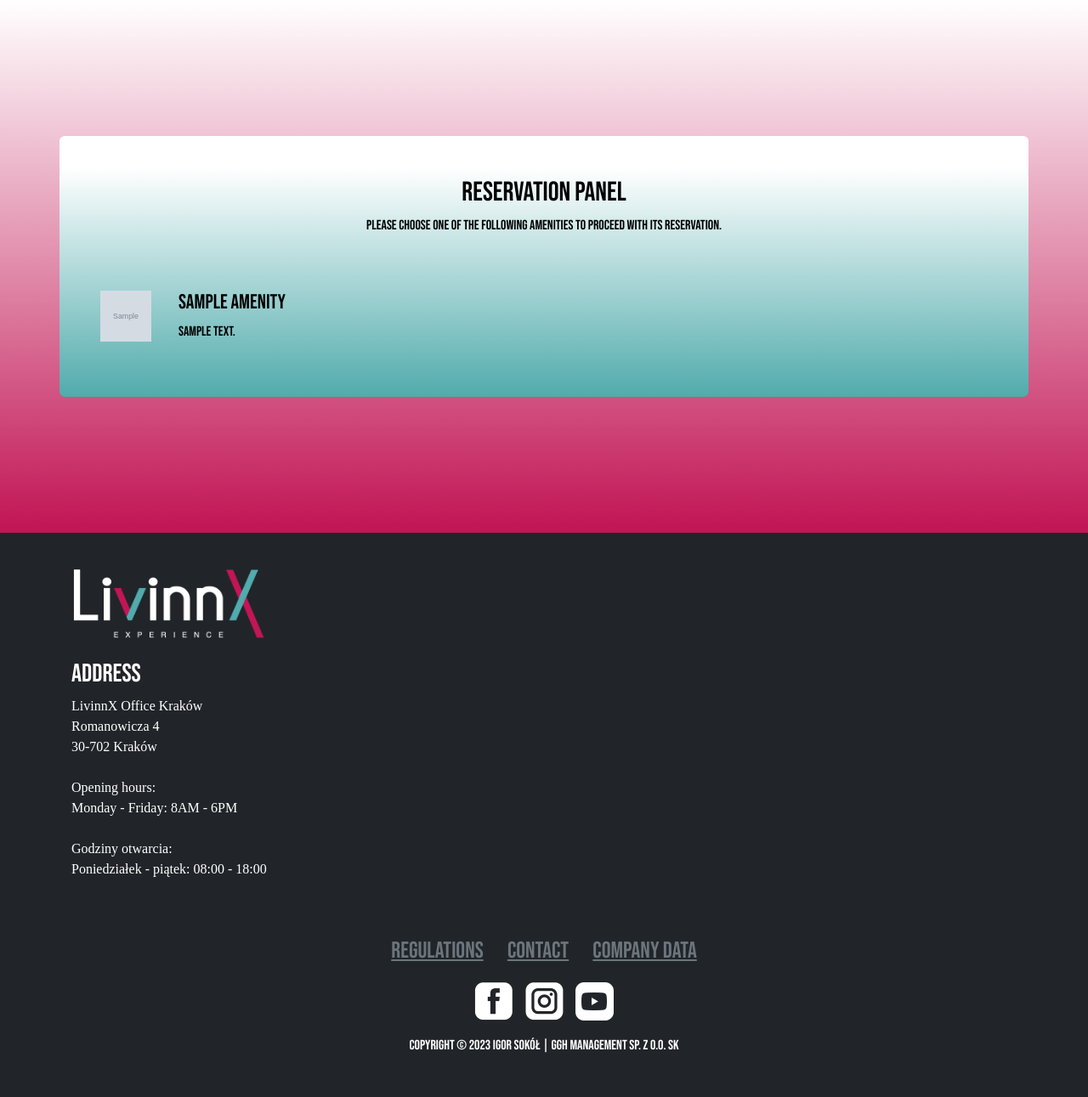
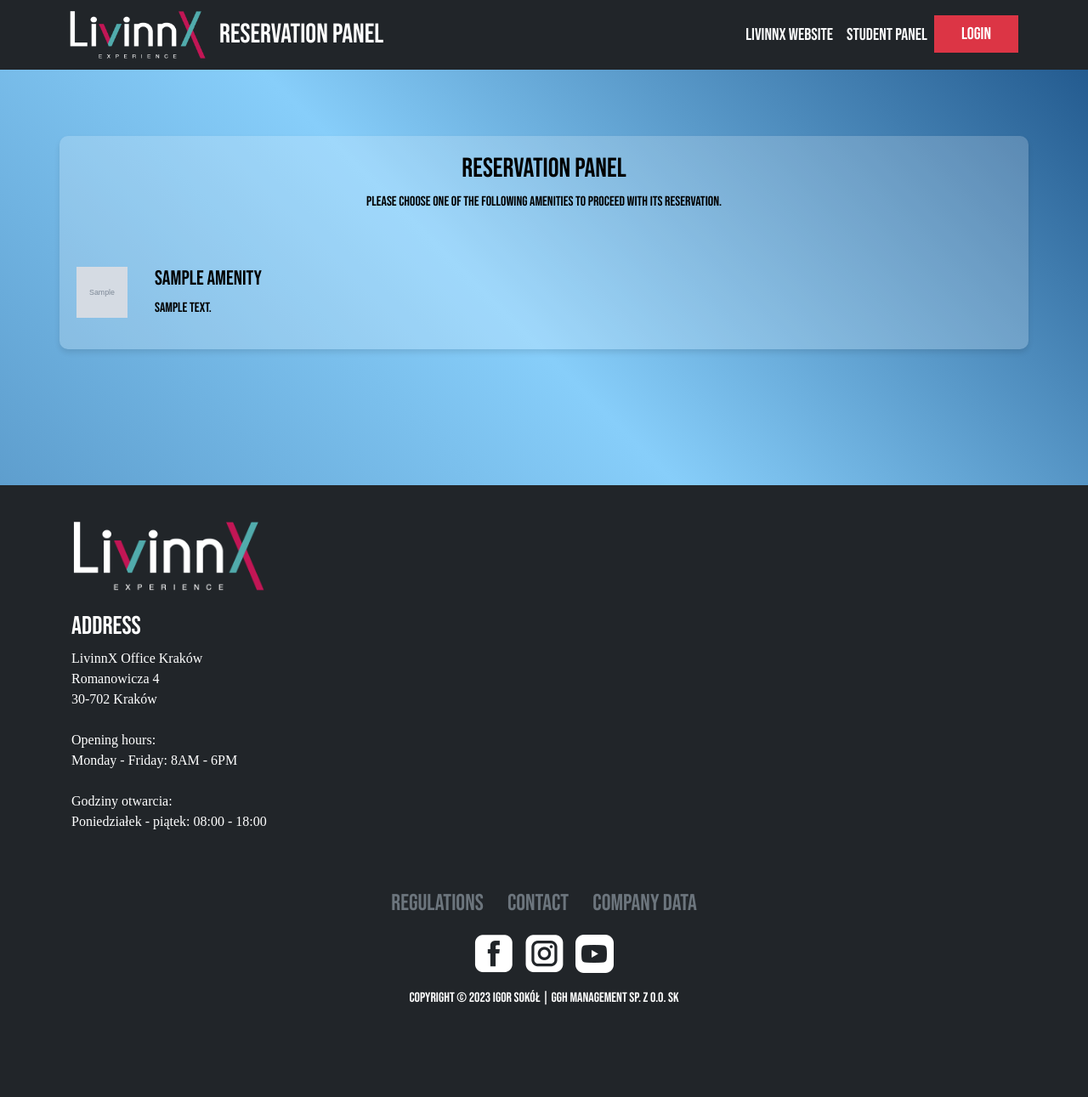
Before and after one commit to IgorSok4/LivinnX_Booking_Page_Django, a Django app: template templates/reservation/amenity_list.html in a window 1280 px wide. Shown: the whole page at 85% size. After the commit the page ends 1183 px from the top, so only its background shows below. Run offline with Django 3.2, Linux system fonts and the light colour scheme; the template is opened without the code that fills it: most values are stand-ins (such as "Sample title", 1, 10 or a date in 2020); grey boxes marked "Sample" are stand-in pictures; some libraries are stand-ins or nearby versions; some web fonts are replaced.

Commit message:
front update

```diff
--- a/templates/account/dashboard.html
+++ b/templates/account/dashboard.html
@@ -10,6 +10,7 @@
     }
     h5 {
         color: black;
+        font-size: 16px;
     }
     a {
         text-decoration: none;
--- a/templates/base.html
+++ b/templates/base.html
@@ -28,9 +28,9 @@
 </head>
 <body style="margin: 0px;color: #51abac;">
     <nav class="navbar navbar-dark navbar-expand-lg fixed-top bg-dark d-xl-flex align-items-xl-end portfolio-navbar gradient" style="color: rgb(0,0,0);background: rgb(0,0,0);border-color: rgb(0,0,0);">
-        <div class="container"><a class="navbar-brand logo" href="{% url 'index' %}"><img data-aos="fade" src="{% static 'img/livinn-logo.png' %}"></a><button data-bs-toggle="collapse" class="navbar-toggler" data-bs-target="#navbarNav"><span class="visually-hidden">Toggle navigation</span><span class="navbar-toggler-icon"></span></button>
+        <div class="container"><a class="navbar-brand logo" href="{% url 'index' %}"><img data-aos="fade" src="{% static 'img/livinn-logo.png' %}" style="width: 10rem;"></a><button data-bs-toggle="collapse" class="navbar-toggler" data-bs-target="#navbarNav"><span class="visually-hidden">Toggle navigation</span><span class="navbar-toggler-icon"></span></button>
             <div class="collapse navbar-collapse" data-aos="fade" data-aos-duration="950" id="navbarNav">
-                <h2 style="color: rgb(255,255,255);font-family: 'Bebas Neue', serif;">Reservation panel</h2>
+                <h2 style="color: rgb(255,255,255);font-family: 'Bebas Neue', serif; margin-bottom: 0px!important;">Reservation panel</h2>
                 <ul class="navbar-nav ms-auto">
                     <li class="nav-item"><a class="nav-link link-light" href="https://livinnxpoland.pl" style="font-family: 'Bebas Neue', serif;font-size: 20px;">LIVINNX WEBSITE</a></li>
                     <li class="nav-item"><a class="nav-link link-light" href="https://livinnx.panelnajemcy.pl/login" style="font-family: 'Bebas Neue', serif;font-size: 20px;">student panel</a></li>
--- a/templates/reservation/amenity_list.html
+++ b/templates/reservation/amenity_list.html
@@ -9,9 +9,49 @@
         color: black;
         font-family: 'Bebas Neue', serif;
     }
+    a {
+        text-decoration: none;
+    }
+    .amenity-text {
+        text-decoration: none;
+        background: transparent;
+        transition: 0.4s;
+        border-radius: 6px;
+    }
+    .amenity-text:hover {
+            background: rgba(255, 255, 255, 0.4);
+            border-radius: 10px;
+            color: white;
+            padding-top: 15px;
+            box-shadow: 0 4px 6px rgba(0, 0, 0, 0.1);
+
+    }
+    body {
+    background: linear-gradient(45deg, #0869a0, #4682b4, #87cefa, #063970, #154c79);
+    background-size: 200% 200%;
+    animation: Gradient 60s ease infinite;
+    }
+    @keyframes Gradient {
+    0% {
+        background-position: 0% 50%;
+    }
+    50% {
+        background-position: 100% 50%;
+    }
+    100% {
+        background-position: 0% 50%;
+    }
+    }
+    .glass-container {
+    background: rgba(255, 255, 255, 0.2);
+    border-radius: 10px;
+    padding: 20px;
+    box-shadow: 0 4px 6px rgba(0, 0, 0, 0.1);
+    }
+
 </style>
-<section style="background: linear-gradient(#ffffff, rgb(220,121,157) 58%, #c21655 99%);padding-top:10rem!important;padding-bottom:10rem!important">
-    <div class="container text-white bg-primary border rounded border-0 p-4 p-lg-5 py-4 py-xl-5" style="background: linear-gradient(#ffffff 0%, rgb(255,255,255) 12%, #51abac 100%), rgb(81,171,172);border-color: rgb(81,171,172);">
+<section style="padding-top:10rem;padding-bottom:10rem!important">
+    <div class="container glass-container">
         <div class="row mb-5">
             <div class="col-md-8 col-xl-6 text-center mx-auto">
                 <h2 class="text-black">Reservation Panel</h2>
@@ -28,9 +68,11 @@
                         {% endfor %}
                             <path d="M8 16a2 2 0 0 0 2-2H6a2 2 0 0 0 2 2zM8 1.918l-.797.161A4.002 4.002 0 0 0 4 6c0 .628-.134 2.197-.459 3.742-.16.767-.376 1.566-.663 2.258h10.244c-.287-.692-.502-1.49-.663-2.258C12.134 8.197 12 6.628 12 6a4.002 4.002 0 0 0-3.203-3.92L8 1.917zM14.22 12c.223.447.481.801.78 1H1c.299-.199.557-.553.78-1C2.68 10.2 3 6.88 3 6c0-2.42 1.72-4.44 4.005-4.901a1 1 0 1 1 1.99 0A5.002 5.002 0 0 1 13 6c0 .88.32 4.2 1.22 6z"></path>
                     </div>
-                    <div class="px-3">
+                    <div class="px-3 amenity-text">
+                        <a href="{% url 'amenity_detail' amenity_slug=amenity.slug amenity_date=today %}">
                         <h4 class="text-black">{{ amenity.name }}</h4>
                         <p style="color: black;">{{ amenity.description }}</p>
+                        </a>
                     </div>
                 </div>
             </div>
```
Also changed, not shown: templates/blog/post_detail.html (+13 -3 lines), templates/reservation/reservation_detail.html (+1 -9 lines).
